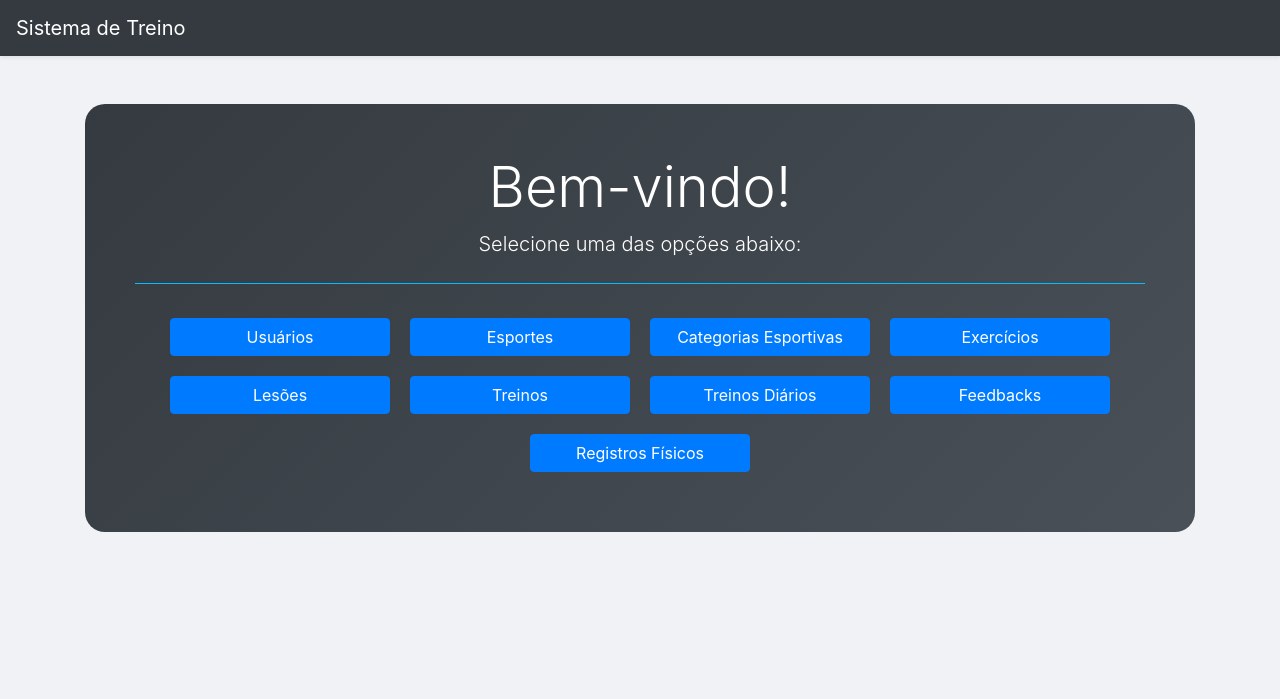
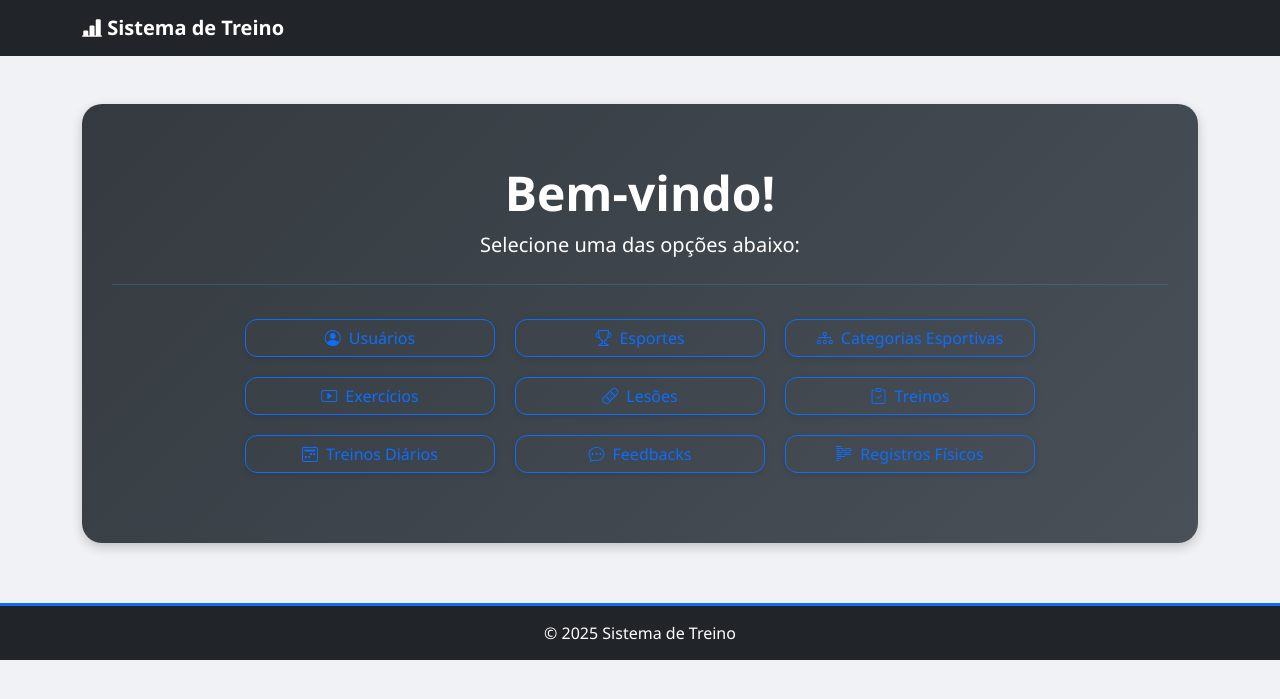
Before and after one commit to EduardoTKX/Lesoes, a Django app: page / in a window 1280 px wide. Shown: the top 699 px of the page. Run offline with Django 5.2, Linux system fonts and the light colour scheme; some libraries are stand-ins or nearby versions.

Commit message:
Add files via upload

```diff
--- a/app/templates/index.html
+++ b/app/templates/index.html
@@ -1,62 +1,90 @@
 <!DOCTYPE html>
 <html lang="pt-BR">
 <head>
-  <meta charset="UTF-8">
-  <meta name="viewport" content="width=device-width, initial-scale=1.0">
+  <meta charset="UTF-8" />
+  <meta name="viewport" content="width=device-width, initial-scale=1" />
   <title>Página Inicial</title>
-  <link rel="stylesheet" href="https://maxcdn.bootstrapcdn.com/bootstrap/4.5.2/css/bootstrap.min.css">
+  <link href="https://cdn.jsdelivr.net/npm/bootstrap@5.3.3/dist/css/bootstrap.min.css" rel="stylesheet">
+  <link href="https://cdn.jsdelivr.net/npm/bootstrap-icons@1.10.5/font/bootstrap-icons.css" rel="stylesheet">
   <style>
     body {
       background-color: #f0f2f5;
+      font-family: 'Segoe UI', sans-serif;
     }
-    .navbar-dark .navbar-nav .nav-link {
-      color: #ffffff !important;
+    .navbar {
+      background-color: #212529;
     }
-    .navbar-dark .navbar-nav .nav-link:hover {
-      color: #00bfff !important;
+    .navbar-brand {
+      font-weight: bold;
     }
     .jumbotron {
       background: linear-gradient(135deg, #343a40, #495057);
-      color: white;
+      color: #fff;
       border-radius: 20px;
-      padding: 50px;
-    }
-    .nav-link {
-      transition: 0.3s;
+      padding: 60px 30px;
+      box-shadow: 0 4px 12px rgba(0, 0, 0, 0.2);
     }
     .btn-custom {
       margin: 10px;
-      width: 220px;
+      width: 250px;
+      font-size: 1rem;
+      font-weight: 500;
+      border-radius: 12px;
+      box-shadow: 0 2px 6px rgba(0,0,0,0.1);
+      transition: 0.2s;
+    }
+    .btn-custom:hover {
+      background-color: #0d6efd;
+      color: white;
+      transform: scale(1.03);
+    }
+    footer {
+      background-color: #212529;
+      color: #fff;
+      text-align: center;
+      padding: 15px;
+      margin-top: 60px;
+      border-top: 3px solid #0d6efd;
     }
   </style>
 </head>
 <body>
 
-<nav class="navbar navbar-expand-lg navbar-dark bg-dark shadow-sm">
-  <a class="navbar-brand" href="/">Sistema de Treino</a>
+<!-- Navbar -->
+<nav class="navbar navbar-expand-lg navbar-dark">
+  <div class="container">
+    <a class="navbar-brand" href="/"><i class="bi bi-bar-chart-line-fill"></i> Sistema de Treino</a>
+  </div>
 </nav>
 
-<div class="container mt-5 text-center">
-  <div class="jumbotron">
-    <h1 class="display-4">Bem-vindo!</h1>
+<!-- Conteúdo Principal -->
+<div class="container mt-5">
+  <div class="jumbotron text-center">
+    <h1 class="display-5 fw-bold">Bem-vindo!</h1>
     <p class="lead">Selecione uma das opções abaixo:</p>
     <hr class="my-4" style="border-color: #00bfff;">
 
     <div class="d-flex flex-wrap justify-content-center">
-      <a href="/usuario/" class="btn btn-primary btn-custom">Usuários</a>
-      <a href="/esporte/" class="btn btn-primary btn-custom">Esportes</a>
-      <a href="/categoriaesportiva/" class="btn btn-primary btn-custom">Categorias Esportivas</a>
-      <a href="/exercicio/" class="btn btn-primary btn-custom">Exercícios</a>
-      <a href="/lesao/" class="btn btn-primary btn-custom">Lesões</a>
-      <a href="/treino/" class="btn btn-primary btn-custom">Treinos</a>
-      <a href="/treinodiario/" class="btn btn-primary btn-custom">Treinos Diários</a>
-      <a href="/feedbackusuario/" class="btn btn-primary btn-custom">Feedbacks</a>
-      <a href="/registrofisico/" class="btn btn-primary btn-custom">Registros Físicos</a>
+      <a href="/usuario/" class="btn btn-outline-primary btn-custom"><i class="bi bi-person-circle me-2"></i>Usuários</a>
+      <a href="/esporte/" class="btn btn-outline-primary btn-custom"><i class="bi bi-trophy me-2"></i>Esportes</a>
+      <a href="/categoriaesportiva/" class="btn btn-outline-primary btn-custom"><i class="bi bi-diagram-3 me-2"></i>Categorias Esportivas</a>
+      <a href="/exercicio/" class="btn btn-outline-primary btn-custom"><i class="bi bi-play-btn me-2"></i>Exercícios</a>
+      <a href="/lesao/" class="btn btn-outline-primary btn-custom"><i class="bi bi-bandaid me-2"></i>Lesões</a>
+      <a href="/treino/" class="btn btn-outline-primary btn-custom"><i class="bi bi-clipboard-check me-2"></i>Treinos</a>
+      <a href="/treinodiario/" class="btn btn-outline-primary btn-custom"><i class="bi bi-calendar2-week me-2"></i>Treinos Diários</a>
+      <a href="/feedbackusuario/" class="btn btn-outline-primary btn-custom"><i class="bi bi-chat-dots me-2"></i>Feedbacks</a>
+      <a href="/registrofisico/" class="btn btn-outline-primary btn-custom"><i class="bi bi-body-text me-2"></i>Registros Físicos</a>
     </div>
   </div>
 </div>
 
-<script src="https://code.jquery.com/jquery-3.5.1.slim.min.js"></script>
-<script src="https://cdn.jsdelivr.net/npm/bootstrap@4.5.2/dist/js/bootstrap.bundle.min.js"></script>
+<!-- Rodapé -->
+<footer>
+  <div class="container">
+    <p class="mb-0">© 2025 Sistema de Treino </p>
+  </div>
+</footer>
+
+<script src="https://cdn.jsdelivr.net/npm/bootstrap@5.3.3/dist/js/bootstrap.bundle.min.js"></script>
 </body>
 </html>
```
